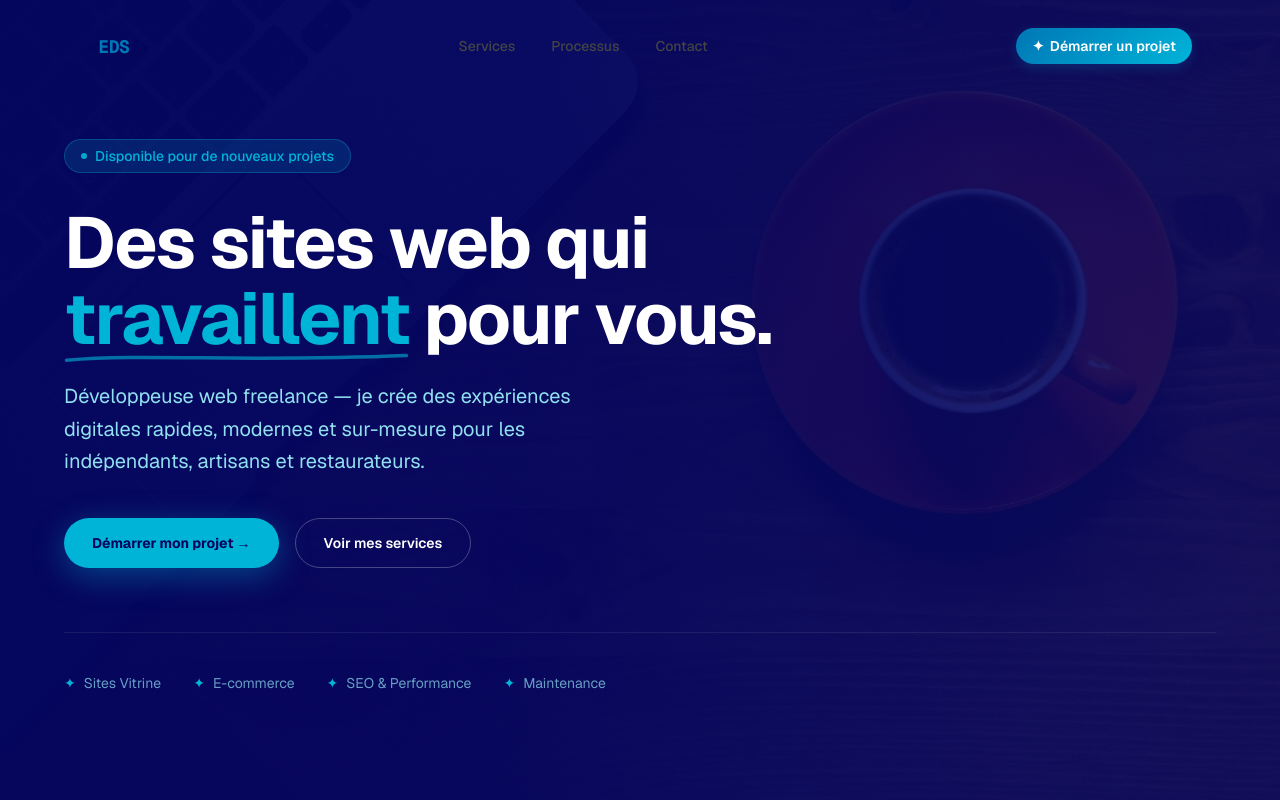
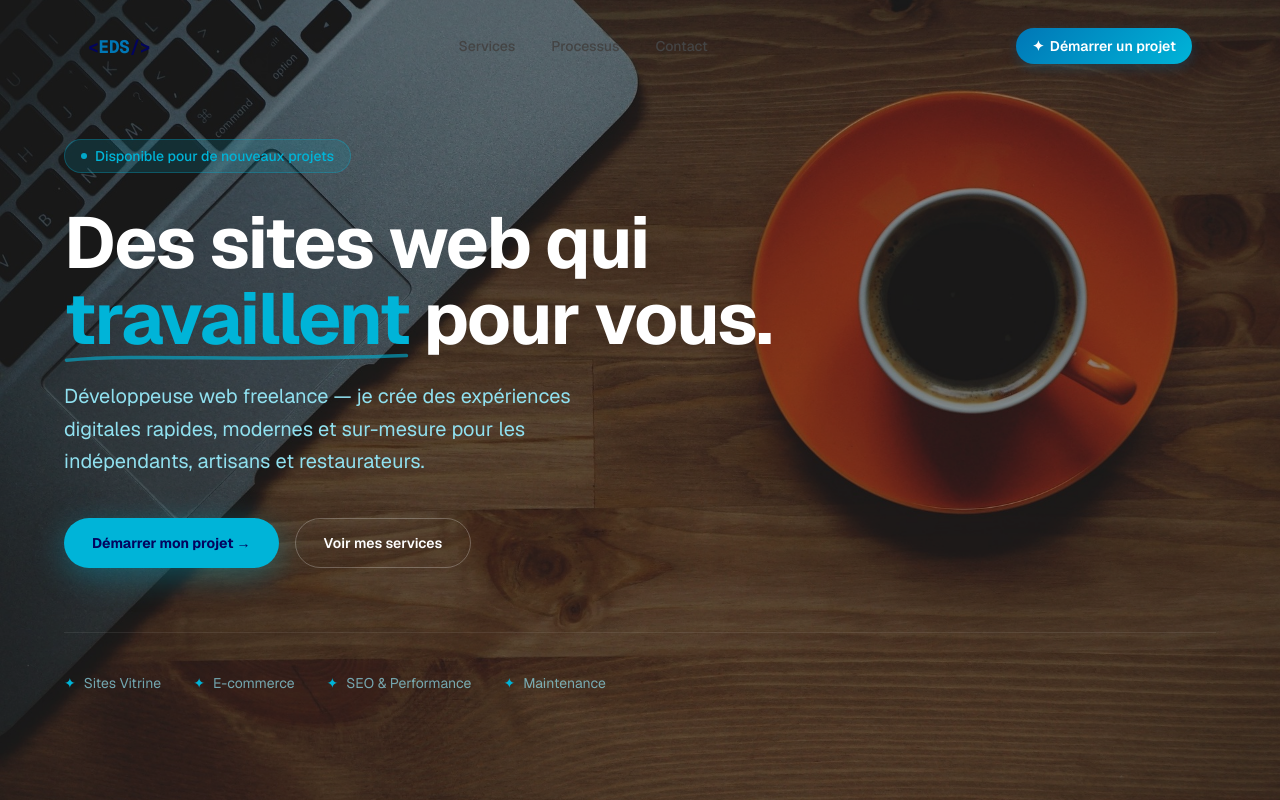
Before and after one commit to EleaDSB/EDS-WEBSITE, a Next.js app: page / in a window 1280 px wide. Shown: the top 800 px of the page. Built offline with nearby package versions, Linux system fonts and the light colour scheme.

Commit message:
Hero : retire le fond navy, image pleine avec overlay noir léger
Co-Authored-By: Claude Sonnet 4.6 <noreply@anthropic.com>

```diff
--- a/components/Hero.tsx
+++ b/components/Hero.tsx
@@ -5,7 +5,6 @@ export default function Hero() {
   return (
     <section
       className="min-h-screen flex items-center px-6 relative overflow-hidden"
-      style={{ backgroundColor: "#03045e" }}
     >
       {/* Image de fond */}
       <Image
@@ -14,13 +13,12 @@ export default function Hero() {
         fill
         priority
         className="object-cover"
-        style={{ opacity: 0.25 }}
       />
 
-      {/* Overlay dégradé pour lisibilité */}
+      {/* Overlay sombre pour lisibilité du texte */}
       <div
         className="absolute inset-0 pointer-events-none"
-        style={{ background: "linear-gradient(to right, rgba(3,4,94,0.85) 40%, rgba(3,4,94,0.4) 100%)" }}
+        style={{ backgroundColor: "rgba(0,0,0,0.45)" }}
       />
 
       <div className="max-w-6xl mx-auto w-full pt-28 pb-20 relative z-10">
```
